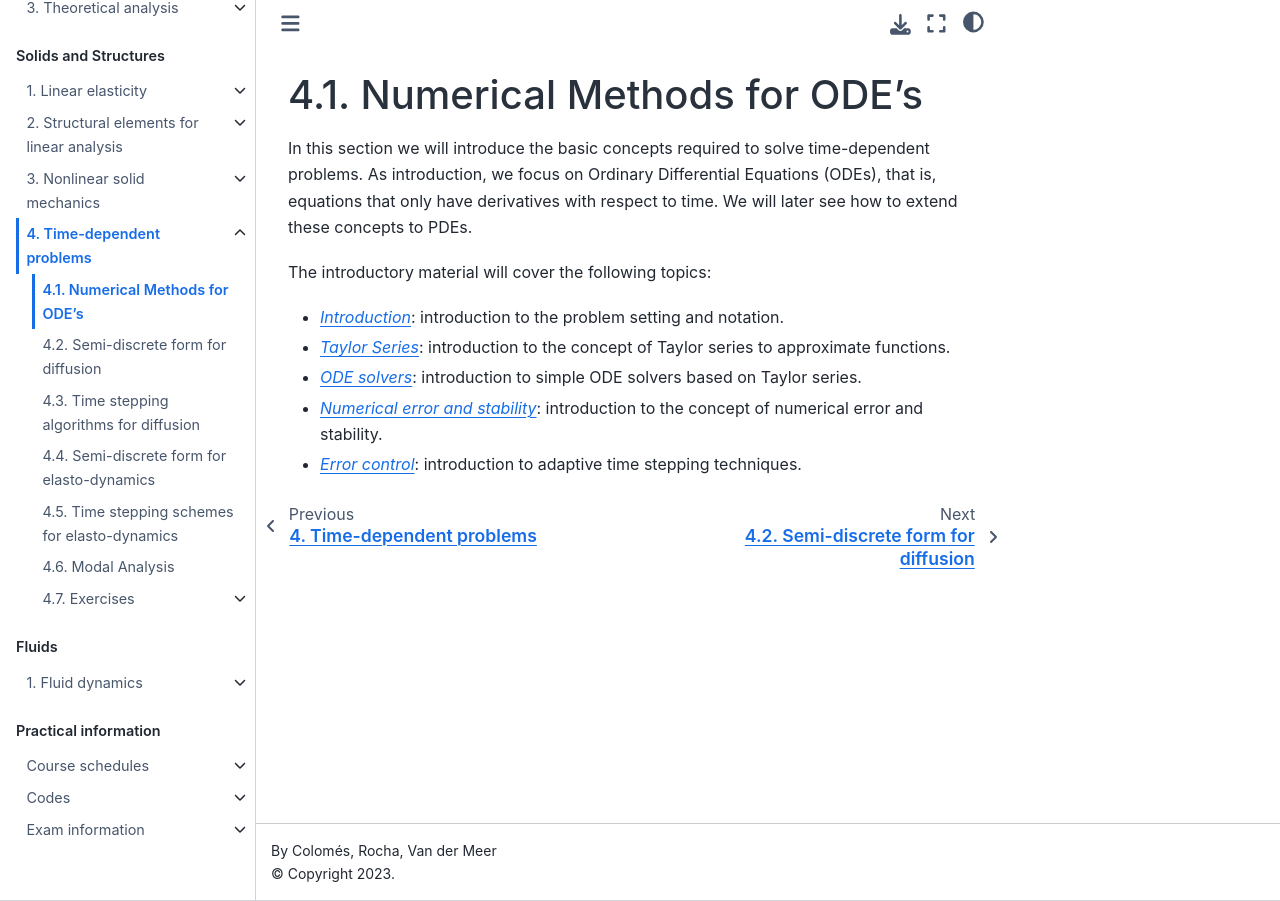
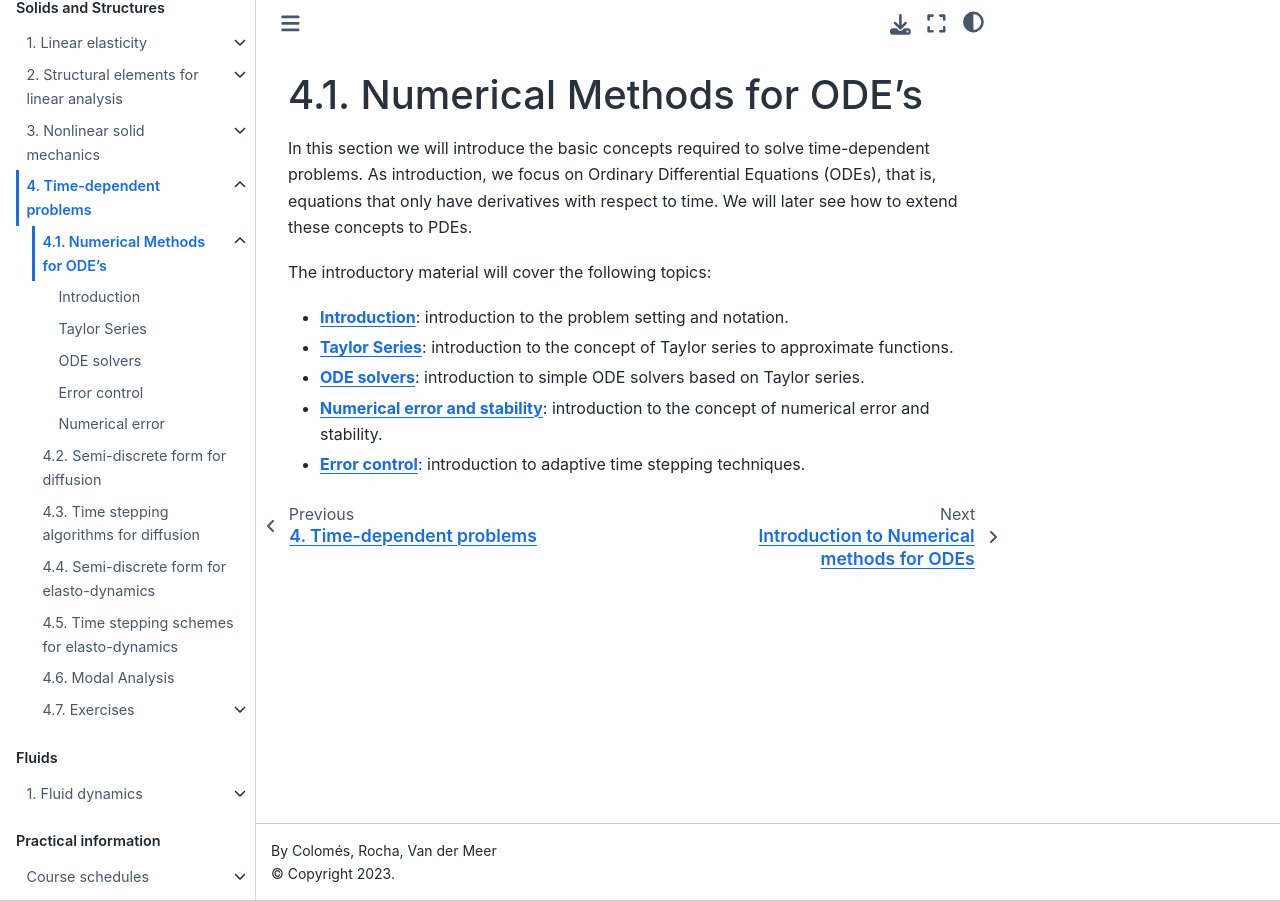
Before and after one commit to TeachBooks/mirror_computational_modelling, a Jupyter Book: the page built from book/dynamics/ODEs.md, in a window 1280 px wide. Built offline with Jupyter Book 1.0.4 settings and Sphinx 7.4.7 and the Sphinx Book theme 1.1.4, drawn with Linux system fonts in a browser that asks for light colours; pages that are not in the unit, such as notebooks, are missing from menus.

Commit message:
Further improvements in intro to ODEs

```diff
--- a/book/_toc.yml
+++ b/book/_toc.yml
@@ -93,6 +93,14 @@ parts:
       sections:
 # START REMOVE-FROM-PUBLISH
       - file: dynamics/ODEs
+        sections:
+        - file: dynamics/ODEs/Introduction
+          title: Introduction
+        - file: dynamics/ODEs/Taylor-series
+        - file: dynamics/ODEs/Solvers
+          title: ODE solvers
+        - file: dynamics/ODEs/Error_control
+        - file: dynamics/ODEs/Error_stability
 # END REMOVE-FROM-PUBLISH
       - file: dynamics/diffusion
       - file: dynamics/diffusion_steppers
--- a/book/dynamics/ODEs.md
+++ b/book/dynamics/ODEs.md
@@ -4,8 +4,8 @@ In this section we will introduce the basic concepts required to solve time-depe
 
 The introductory material will cover the following topics:
 
-- *[Introduction](./ODEs/Introduction.md)*: introduction to the problem setting and notation.
-- *[Taylor Series](./ODEs/Taylor-series.ipynb)*: introduction to the concept of Taylor series to approximate functions.
-- *[ODE solvers](./ODEs/Solvers.ipynb)*: introduction to simple ODE solvers based on Taylor series.
-- *[Numerical error and stability](./ODEs/Error_stability.md)*: introduction to the concept of numerical error and stability.
-- *[Error control](./ODEs/Error_control.md)*: introduction to adaptive time stepping techniques.
+- **[Introduction](./ODEs/Introduction.md)**: introduction to the problem setting and notation.
+- **[Taylor Series](./ODEs/Taylor-series.ipynb)**: introduction to the concept of Taylor series to approximate functions.
+- **[ODE solvers](./ODEs/Solvers.ipynb)**: introduction to simple ODE solvers based on Taylor series.
+- **[Numerical error and stability](./ODEs/Error_stability.md)**: introduction to the concept of numerical error and stability.
+- **[Error control](./ODEs/Error_control.md)**: introduction to adaptive time stepping techniques.
```
Also changed, not shown: book/dynamics/ODEs/Introduction.md (+2 -2 lines), book/dynamics/ODEs/Taylor-series-sin.png (added), book/dynamics/ODEs/Taylor-series.ipynb.
